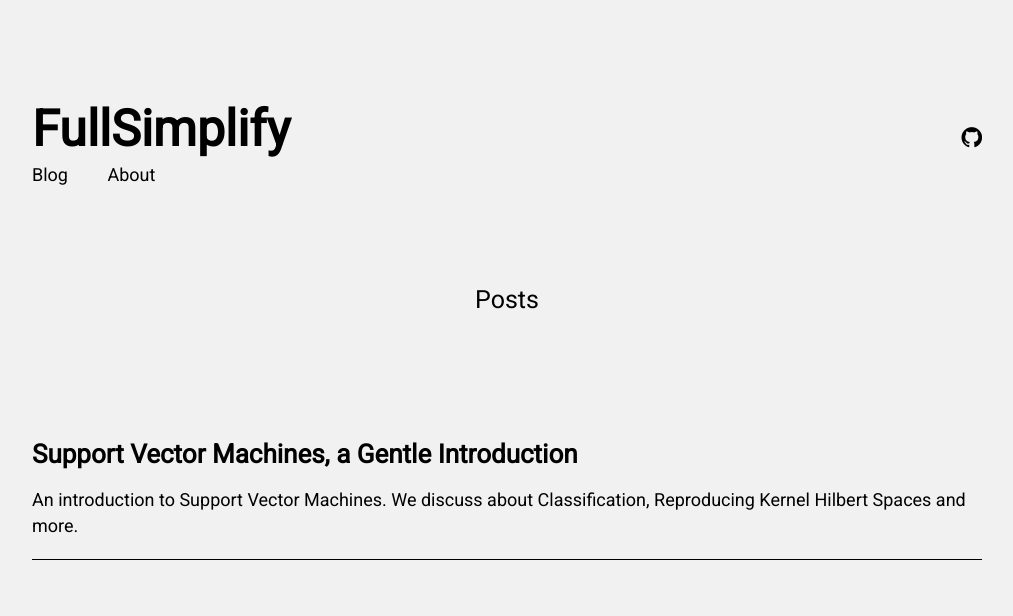
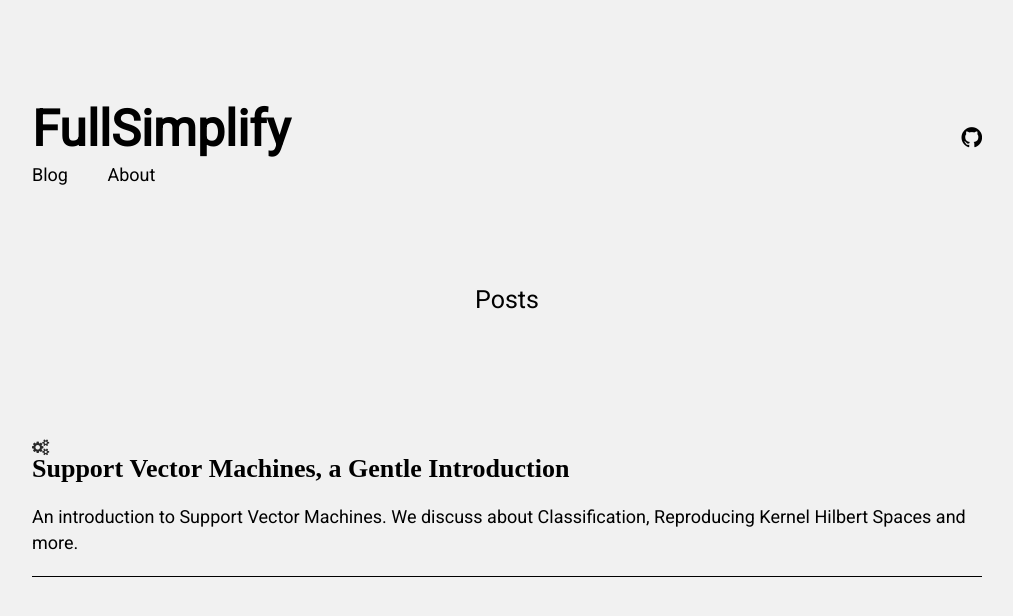
Before and after one commit to FullSimplify/FullSimplify.github.io, a Jekyll site: the page built from index.html, in a window 1280 px wide. Shown: the top 616 px of the page, without its empty margins (133-1146 px from the left). Built offline with Jekyll 4.4.1, drawn with Linux system fonts in a browser that asks for light colours.

Commit message:
Update index.html

```diff
--- a/index.html
+++ b/index.html
@@ -8,14 +8,14 @@ sitemap:
 
 <ul class="list-posts">
     {% for post in site.posts %}
+  <i class="fa fa-cogs" aria-hidden="true">
         <li class="post-teaser">
-
             <a href="{{ post.url | prepend: site.baseurl }}">
                 <span class="post-teaser__title" style="font-size:26px">{{ post.title }}</span>
                 <!--<span class="post-teaser__date">{{ post.date | date: "%d %B %Y" }}</span>-->
             </a>
-
         </li>
+  </i>
     <p id='post-teaser-subtitle' style="font-weight:200; font-size:18px">{{ post.excerpt }}</p>
   <p id='post-divider' style="border-bottom: 1px solid;">
   </p>
```
